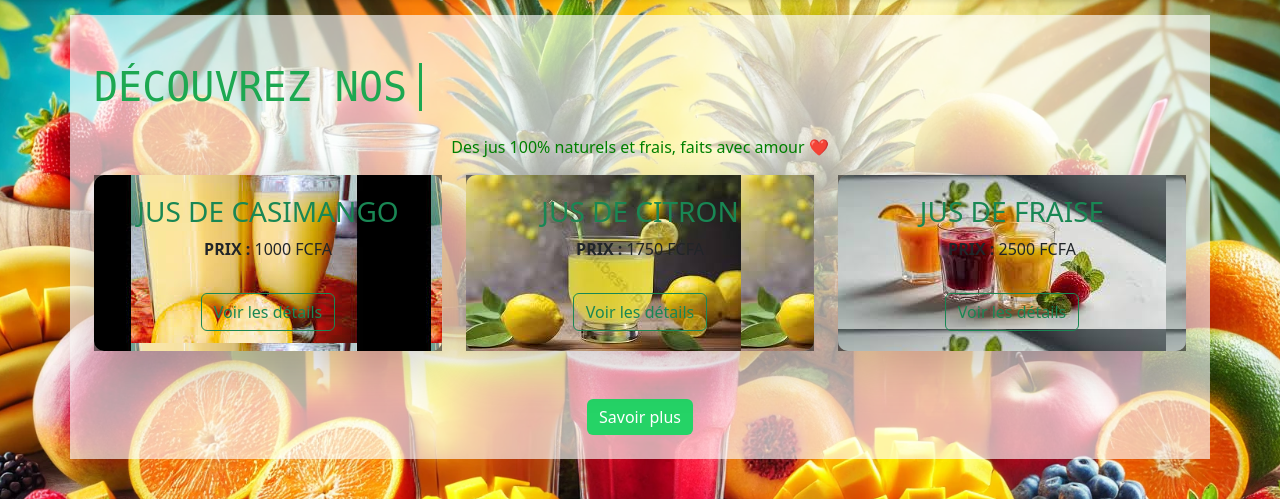
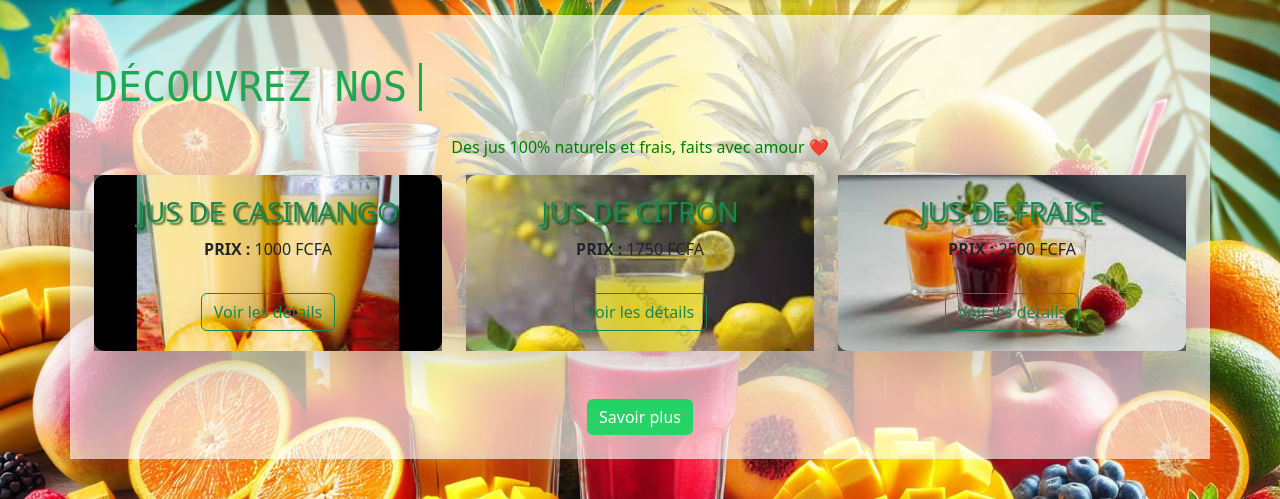
Before and after one commit to Champy237/JUS_FRUITS, a Django app: page / in a window 1280 px wide. Shown: the part 85-584 px from the top of the page. Run offline with Django 4.2, Linux system fonts and the light colour scheme; data comes from the database, SQL or seed files in the repository; both versions use the stored data as it was after the commit; some web fonts are replaced.

Commit message:
4eme commit

```diff
--- a/App/templates/pages/home.html
+++ b/App/templates/pages/home.html
@@ -31,8 +31,8 @@
             {% for fruit in fruits %}
             <div class="col-md-4 col-sm-6 mb-4">
                 <div class="card fruit-card shadow-lg">
-                    <div class="card-body" style="background-image: url('{{ fruit.image.url }}');">
-                        <h3 class="card-title text-success">{{ fruit.name }}</h3>
+                    <div class="card-body" style="background-image: url('{{ fruit.image.url }}');background-size: cover;">
+                        <h3 class="card-title text-success" style="text-shadow: 3px 3px 2px rgba(0, 68, 6, 0.7)">{{ fruit.name }}</h3>
                         <p class="card-text"><strong>PRIX :</strong> {{ fruit.price }} FCFA</p>
                         <a href="/detail/{{ fruit.id }}" class="btn btn-outline-success mt-3">Voir les détails</a>
                     </div>
```
Also changed, not shown: db.sqlite3.
